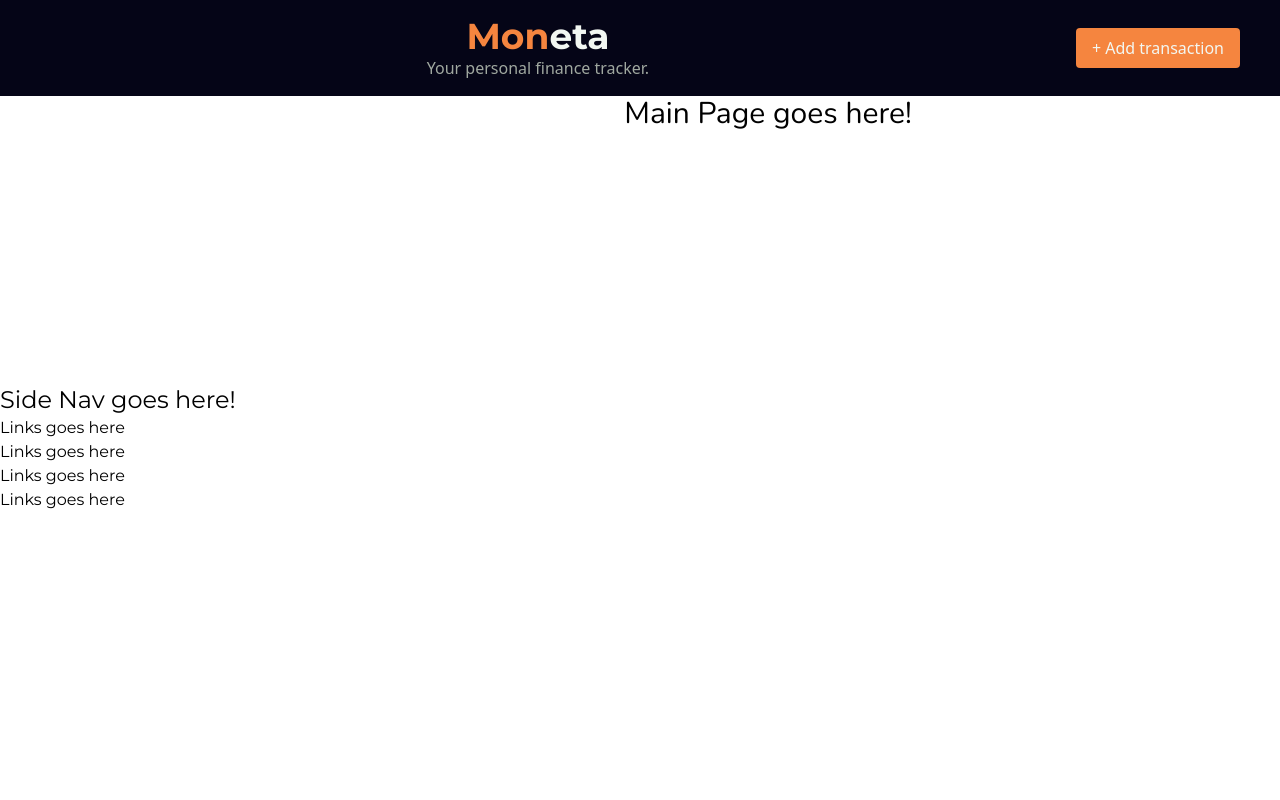
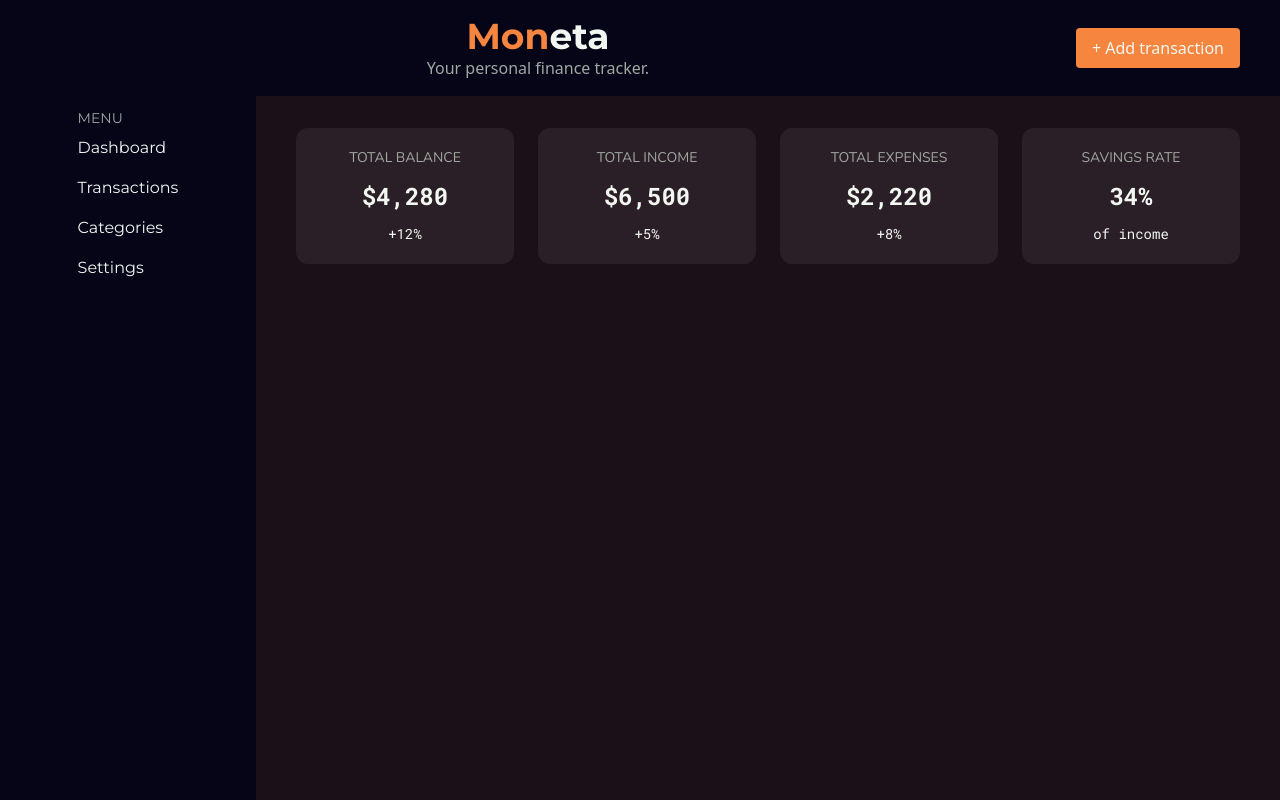
Before and after one commit to visionas9/moneta_personal_finance_tracker, a Next.js app: page / in a window 1280 px wide. Built offline with nearby package versions, Linux system fonts and the light colour scheme.

Commit message:
style: dashboard layout and summary cards styling

```diff
--- a/app/components/header/Header.tsx
+++ b/app/components/header/Header.tsx
@@ -8,7 +8,10 @@ export default function Header() {
         <p className="text-lighter-text">Your personal finance tracker.</p>
       </div>
 
-      <button className="self-center px-4 py-2 bg-pumpkin-spice mr-10 border-none rounded cursor-pointer hover:bg-pumpkin-dark ">
+      <button
+        className="self-center px-4 py-2 bg-pumpkin-spice mr-10
+      border-none rounded cursor-pointer hover:bg-pumpkin-dark "
+      >
         + Add transaction
       </button>
     </div>
--- /dev/null
+++ b/app/components/sideBar/SideNavBar.tsx
@@ -0,0 +1,24 @@
+const links: string[] = ["Dashboard", "Transactions", "Categories", "Settings"];
+
+export default function SideNavBar() {
+  return (
+    <aside
+      className="w-64 h-full flex flex-col items-center
+    font-montserrat bg-ink-black"
+    >
+      <nav className="mt-3">
+        <p className="text-sm text-lighter-text mb-2">MENU</p>
+        <ul className="flex flex-col gap-y-4 text-mint-cream">
+          {links.map((link) => (
+            <li
+              key={link}
+              className="hover:text-pumpkin-spice cursor-pointer transition"
+            >
+              {link}
+            </li>
+          ))}
+        </ul>
+      </nav>
+    </aside>
+  );
+}
--- a/app/components/sideNav/SideNavBar.tsx
+++ /dev/null
@@ -1,15 +0,0 @@
-export default function SideNavBar() {
-  return (
-    <aside className="w-64 h-full flex flex-col justify-center">
-      <h1 className="font-montserrat text-2xl">Side Nav goes here!</h1>
-      <nav>
-        <ul className="font-montserrat">
-          <li>Links goes here</li>
-          <li>Links goes here</li>
-          <li>Links goes here</li>
-          <li>Links goes here</li>
-        </ul>
-      </nav>
-    </aside>
-  );
-}
--- /dev/null
+++ b/app/components/ui/SumCards.tsx
@@ -0,0 +1,18 @@
+type sumCardsProps = {
+  label: string;
+  value: string;
+  change: string;
+};
+
+export default function SumCards({ label, value, change }: sumCardsProps) {
+  return (
+    <div
+      className=" flex flex-col items-center justify-center bg-surface py-5
+    gap-3 text-mint-cream rounded-xl "
+    >
+      <p className="font-nunito text-lighter-text text-sm ">{label}</p>
+      <p className="font-roboto-mono text-2xl font-bold">{value}</p>
+      <p className="font-roboto-mono text-sm">{change}</p>
+    </div>
+  );
+}
--- a/app/globals.css
+++ b/app/globals.css
@@ -14,4 +14,7 @@
   --color-deep-lilac: #6247aa; /* Secondary accent, fallback for pumpkin */
   --color-coffee-bean: #1c1018; /* Page background */
   --color-lighter-text: #a0a8a0; /* Secondary text, labels, dates */
+  --color-success: #4caf7d; /* Positive change, income */
+  --color-danger: #e05c5c; /* Negative change, expenses */
+  --color-surface: #2a1f26; /* Card and panel backgrounds */
 }
--- a/app/layout.tsx
+++ b/app/layout.tsx
@@ -1,7 +1,7 @@
 import "./globals.css";
 import type { JSX } from "react";
 import Header from "@/app/components/header/Header";
-import SideNavBar from "@/app/components/sideNav/SideNavBar";
+import SideNavBar from "@/app/components/sideBar/SideNavBar";
 import { Montserrat, Nunito, Roboto_Mono } from "next/font/google";
 
 const montserrat = Montserrat({
@@ -24,7 +24,7 @@ export default function RootLayout({ children }: { children: JSX.Element }) {
           <Header />
           <div className="flex flex-1">
             <SideNavBar />
-            <main className="flex-1">{children}</main>
+            <main className="flex-1 bg-coffee-bean">{children}</main>
           </div>
         </div>
       </body>
--- a/app/page.tsx
+++ b/app/page.tsx
@@ -1,7 +1,20 @@
+import SumCards from "@/app/components/ui/SumCards";
+
+const cards = [
+  { label: "TOTAL BALANCE", value: "$4,280", change: "+12%" },
+  { label: "TOTAL INCOME", value: "$6,500", change: "+5%" },
+  { label: "TOTAL EXPENSES", value: "$2,220", change: "+8%" },
+  { label: "SAVINGS RATE", value: "34%", change: "of income" },
+];
+
 export default function MainPage() {
   return (
-    <h1 className="flex items-center justify-center font-nunito text-3xl">
-      Main Page goes here!
-    </h1>
+    <main>
+      <div className="grid grid-cols-4 gap-6 px-10 mt-8">
+        {cards.map((card) => (
+          <SumCards key={card.label} {...card} />
+        ))}
+      </div>
+    </main>
   );
 }
```
